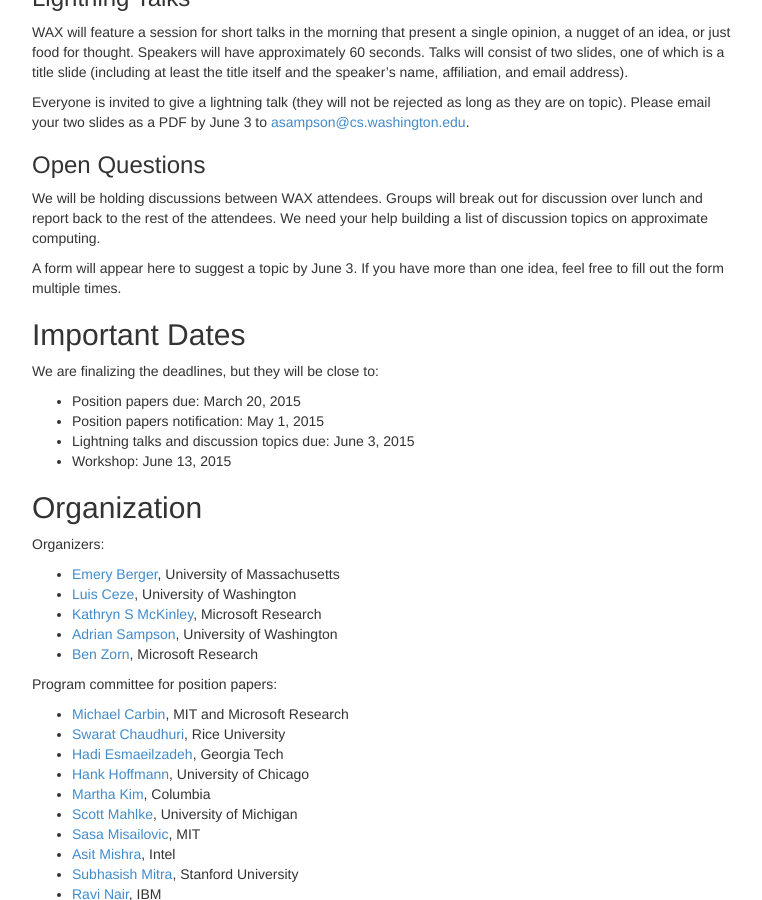
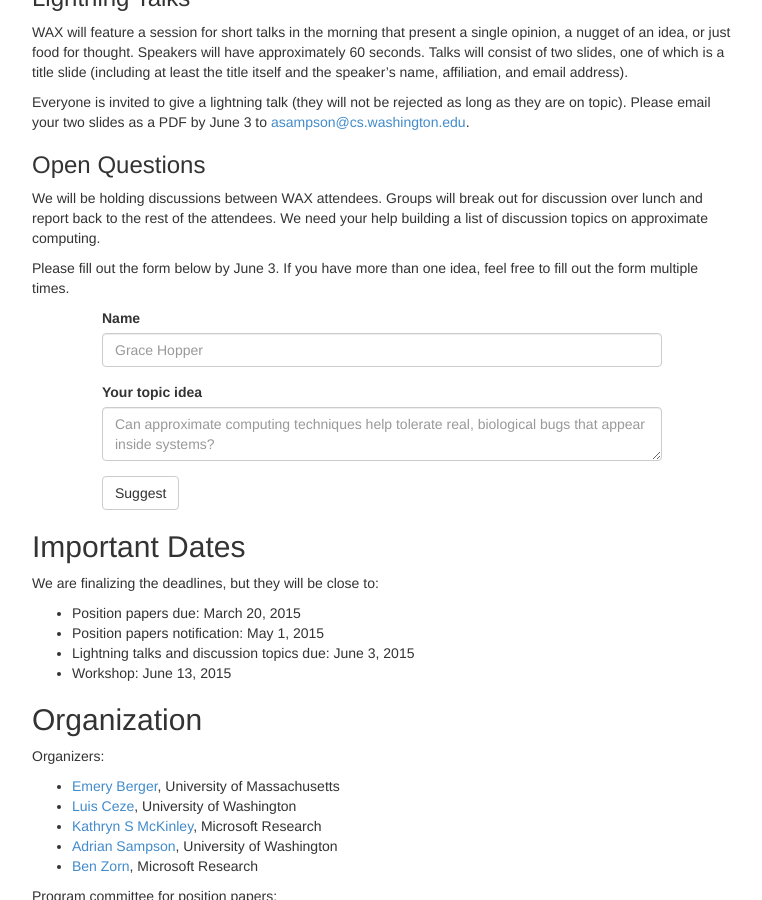
Before and after one commit to uwsampa/sampa-public, a Jekyll site: the page built from wax2015/cfp.md, in a window 1280 px wide and 900 px high, scrolled down 1227 px. Shown: the whole window, without its empty margins (258-1020 px from the left). Built offline with Jekyll 4.4.1, drawn with Linux system fonts in a browser that asks for light colours; Markdown is read by kramdown in place of the engine named in the settings.

Commit message:
Add topic submission form

```diff
--- a/wax2015/cfp.md
+++ b/wax2015/cfp.md
@@ -53,7 +53,22 @@ Everyone is invited to give a lightning talk (they will not be rejected as long
 
 We will be holding discussions between WAX attendees. Groups will break out for discussion over lunch and report back to the rest of the attendees. We need your help building a list of discussion topics on approximate computing.
 
-A form will appear here to suggest a topic by June 3. If you have more than one idea, feel free to fill out the form multiple times.
+Please fill out the form below by June 3. If you have more than one idea, feel free to fill out the form multiple times.
+
+<form action="https://docs.google.com/forms/d/1p3KiYi1wYkjrjyPzhd3yEPuuyy0Q9ziNjirMbJfuEZI/formResponse" method="POST" style="max-width: 40em; margin: 0 auto;">
+  <div class="form-group">
+    <label for="entry.2119145109">Name</label>
+    <input type="text" name="entry.2119145109" class="form-control" placeholder="Grace Hopper">
+  </div>
+  <div class="form-group">
+    <label for="entry.562970628">Your topic idea</label>
+    <textarea name="entry.562970628" class="form-control"
+        placeholder="Can approximate computing techniques help tolerate real, biological bugs that appear inside systems?"></textarea>
+  </div>
+  <input type="hidden" name="pageHistory" value="0">
+  <input type="hidden" name="fbzx" value="-1381109981857871204">
+  <input type="submit" name="submit" value="Suggest" class="btn btn-default">
+</form>
 
 ## Important Dates
 
```
Also changed, not shown: wax2015/index.md (+1 -1 lines).
